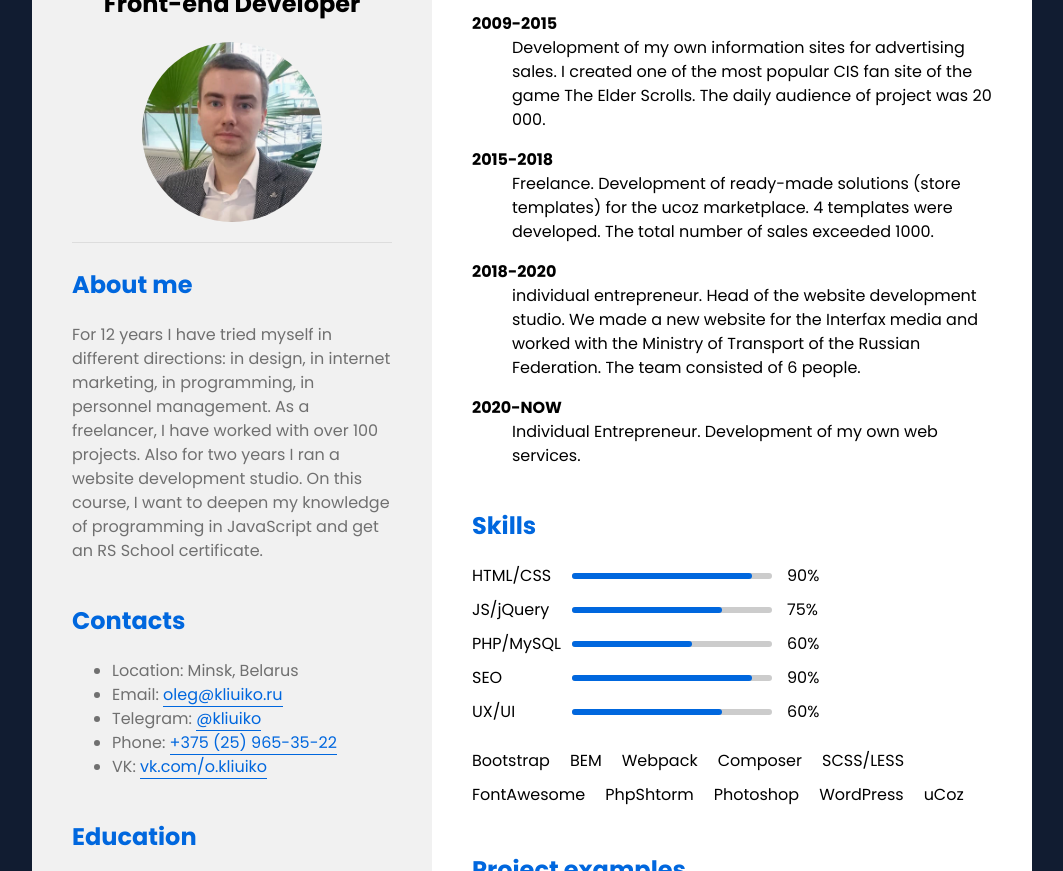
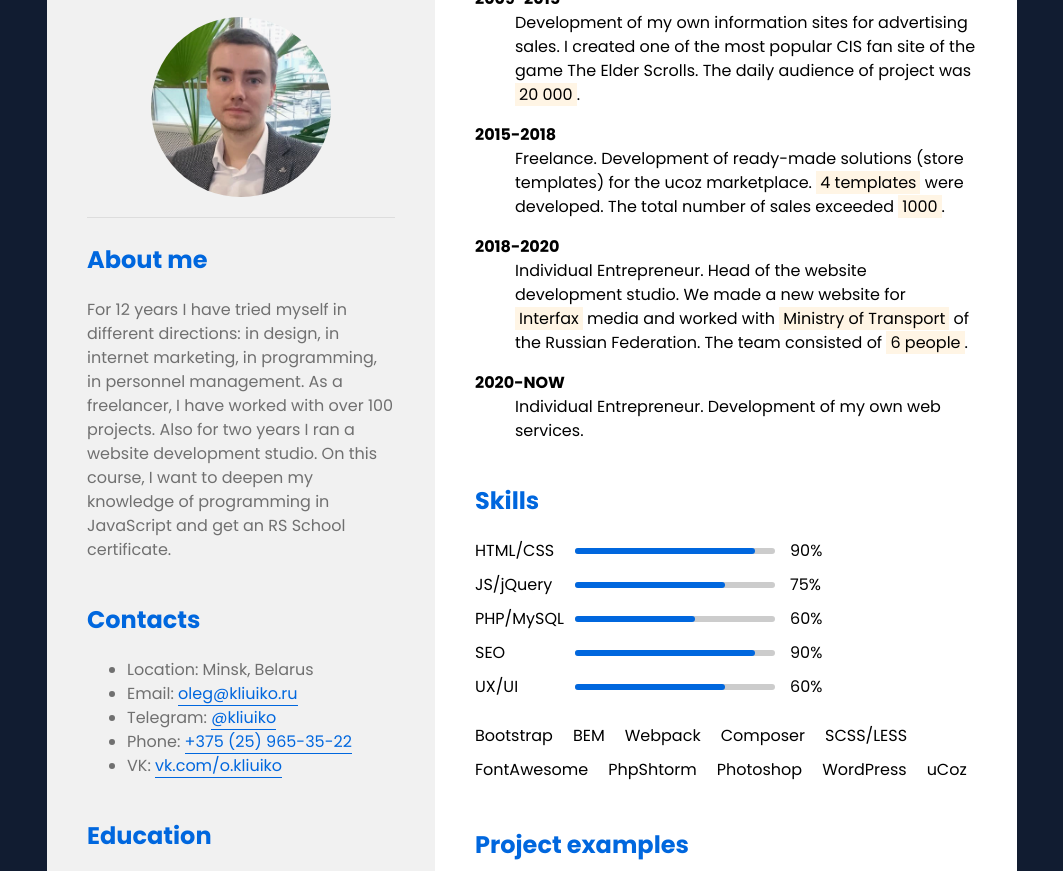
Before and after one commit to kliuiko/rsschool-cv, a plain HTML site: page index.html in a window 1280 px wide. Shown: the part 128-999 px from the top of the page, without its empty margins (108-1171 px from the left). Drawn offline with nearby package versions, Linux system fonts and the light colour scheme.

Commit message:
refactor: rename class, add semantic tags

```diff
--- a/assets/css/style.css
+++ b/assets/css/style.css
@@ -20,29 +20,36 @@ img {
     vertical-align: middle;
 }
 
+mark {
+    background-color: #fff5e5;
+    padding: 0 4px;
+}
+
 /* MAIN */
 .wrapper {
     min-height: 100vh;
     display: flex;
+    flex-wrap: wrap;
     align-items: center;
     justify-content: center;
 }
 
+.container {
+    max-width: 1000px;
+    padding: 15px;
+}
+
 .main {
-    max-width: 1000px;
-    margin: 40px 0;
+    margin-bottom: 20px;
     background-color: #fff;
     display: flex;
+    border-radius: 4px;
+    overflow: hidden;
 }
 
 @media screen and (max-width: 991px) {
-    .wrapper {
-        padding: 10px;
-    }
-
-    .main {
+    .container {
         max-width: 100%;
-        margin: 0;
     }
 }
 
@@ -53,7 +60,7 @@ img {
 }
 
 /* SECTIONS */
-.left-section {
+.left-column {
     width: 40%;
     padding: 20px 40px;
     background-color: #f1f1f1;
@@ -65,7 +72,7 @@ img {
 }
 
 @media screen and (max-width: 767px) {
-    .left-section,
+    .left-column,
     .right-section {
         width: 100%;
         padding: 15px;
@@ -135,8 +142,14 @@ img {
 }
 
 /* SKILLS */
-.block__skills {
-    margin-bottom: 20px;
+.block__skills.skills {
+    margin: 0 0 20px;
+}
+
+.skills {
+    padding: 0;
+    margin: 0;
+    list-style: none;
 }
 
 .skills__item {
@@ -190,3 +203,8 @@ img {
 
 .tag-item__link {
 }
+
+/* FOOTER */
+.footer {
+    color: #fff;
+}
--- a/index.html
+++ b/index.html
@@ -21,8 +21,9 @@
 <body>
 
     <div class="wrapper">
+        <div class="container">
             <main class="main">
-            <aside class="left-section">
+                <aside class="left-column">
 
                     <div class="persone">
                         <h1 class="persone__name"><span>Oleg</span> Kliuiko</h1>
@@ -61,7 +62,7 @@
                                     Phone: <a class="contacts__link" href="tel:+375259653522">+375 (25) 965-35-22</a>
                                 </li>
                                 <li class="contacts__item">
-                                VK: <a class="contacts__link" href="//vk.com">vk.com/o.kliuiko</a>
+                                    VK: <a class="contacts__link" href="//vk.com/o.kliuiko">vk.com/o.kliuiko</a>
                                 </li>
                             </ul>
                         </div>
@@ -113,19 +114,19 @@
                                 <dl class="progress__item">
                                     <dt class="progress__head">2009-2015</dt>
                                     <dd class="progress__body">
-                                    Development of my own information sites for advertising sales. I created one of the most popular CIS fan site of the game The Elder Scrolls. The daily audience of project was 20 000.
+                                        Development of my own information sites for advertising sales. I created one of the most popular CIS fan site of the game The Elder Scrolls. The daily audience of project was <mark>20 000</mark>.
                                     </dd>
                                 </dl>
                                 <dl class="progress__item">
                                     <dt class="progress__head">2015-2018</dt>
                                     <dd class="progress__body">
-                                    Freelance. Development of ready-made solutions (store templates) for the ucoz marketplace. 4 templates were developed. The total number of sales exceeded 1000.
+                                        Freelance. Development of ready-made solutions (store templates) for the ucoz marketplace. <mark>4 templates</mark> were developed. The total number of sales exceeded <mark>1000</mark>.
                                     </dd>
                                 </dl>
                                 <dl class="progress__item">
                                     <dt class="progress__head">2018-2020</dt>
                                     <dd class="progress__body">
-                                    individual entrepreneur. Head of the website development studio. We made a new website for the Interfax media and worked with the Ministry of Transport of the Russian Federation. The team consisted of 6 people.
+                                        Individual Entrepreneur. Head of the website development studio. We made a new website for <mark>Interfax</mark> media and worked with <mark>Ministry of Transport</mark> of the Russian Federation. The team consisted of <mark>6 people</mark>.
                                     </dd>
                                 </dl>
                                 <dl class="progress__item">
@@ -144,43 +145,43 @@
                         </div>
                         <div class="block__body">
 
-                        <div class="block__skills skills">
-                            <div class="skills__item skills-item">
+                            <ul class="block__skills skills">
+                                <li class="skills__item skills-item">
                                     <div class="skills__title">HTML/CSS</div>
                                     <div class="skills__progress">
                                         <div style="width: 90%"></div>
                                     </div>
                                     <div class="skills__result">90%</div>
-                            </div>
-                            <div class="skills__item skills-item">
+                                </li>
+                                <li class="skills__item skills-item">
                                     <div class="skills__title">JS/jQuery</div>
                                     <div class="skills__progress">
                                         <div style="width: 75%"></div>
                                     </div>
                                     <div class="skills__result">75%</div>
-                            </div>
-                            <div class="skills__item skills-item">
+                                </li>
+                                <li class="skills__item skills-item">
                                     <div class="skills__title">PHP/MySQL</div>
                                     <div class="skills__progress">
                                         <div style="width: 60%"></div>
                                     </div>
                                     <div class="skills__result">60%</div>
-                            </div>
-                            <div class="skills__item skills-item">
+                                </li>
+                                <li class="skills__item skills-item">
                                     <div class="skills__title">SEO</div>
                                     <div class="skills__progress">
                                         <div style="width: 90%"></div>
                                     </div>
                                     <div class="skills__result">90%</div>
-                            </div>
-                            <div class="skills__item skills-item">
+                                </li>
+                                <li class="skills__item skills-item">
                                     <div class="skills__title">UX/UI</div>
                                     <div class="skills__progress">
                                         <div style="width: 75%"></div>
                                     </div>
                                     <div class="skills__result">60%</div>
-                            </div>
-                        </div>
+                                </li>
+                            </ul>
 
                             <ul class="block__tags tags">
                                 <li class="tag-item">Bootstrap</li>
@@ -214,6 +215,11 @@
                     </section>
                 </div>
             </main>
+
+            <footer class="footer">
+                © 2021 Oleg Kliuiko CV
+            </footer>
+        </div>
     </div>
 
 </body>
```
Lines whose indentation alone changed are shown as unchanged.
